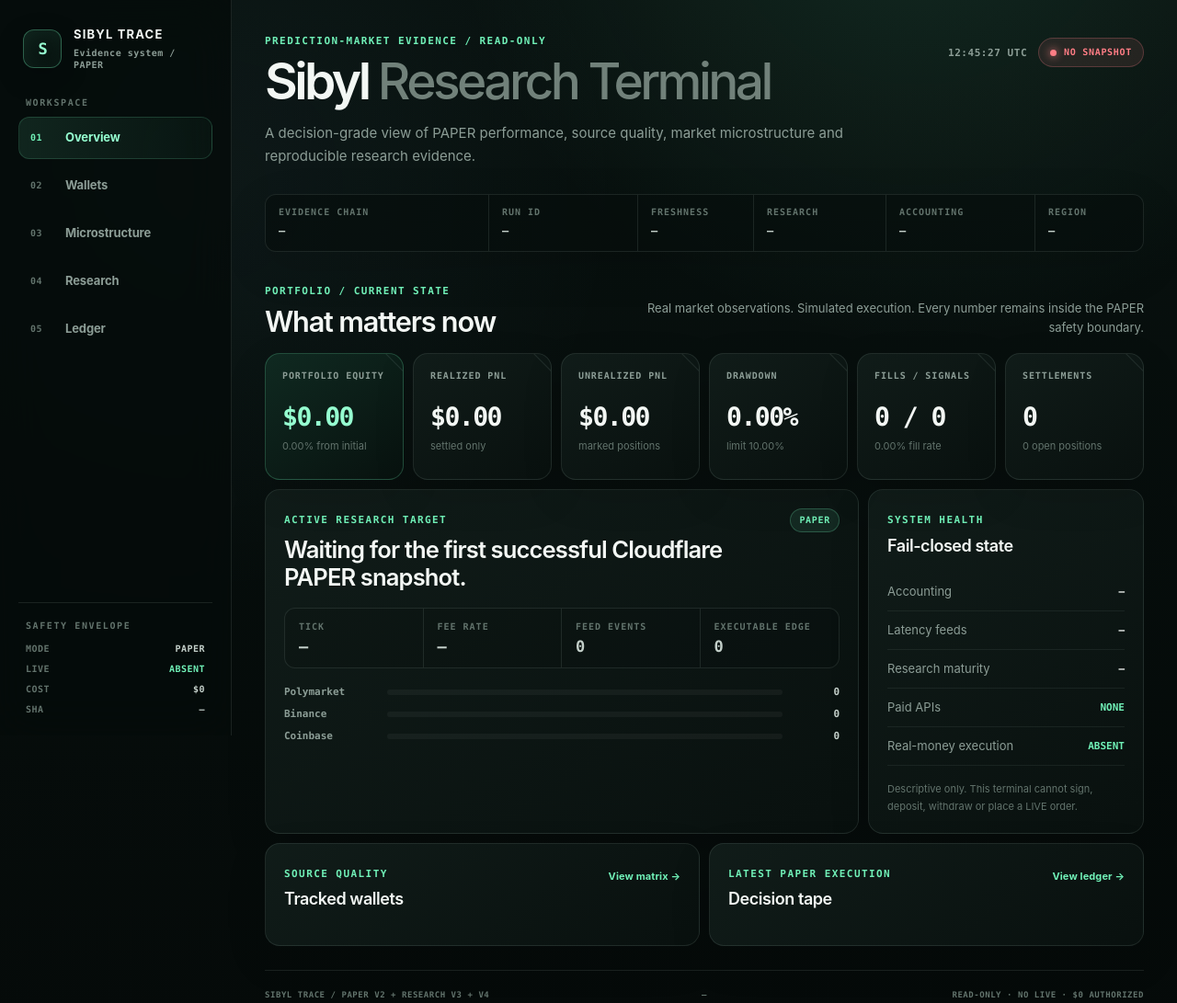
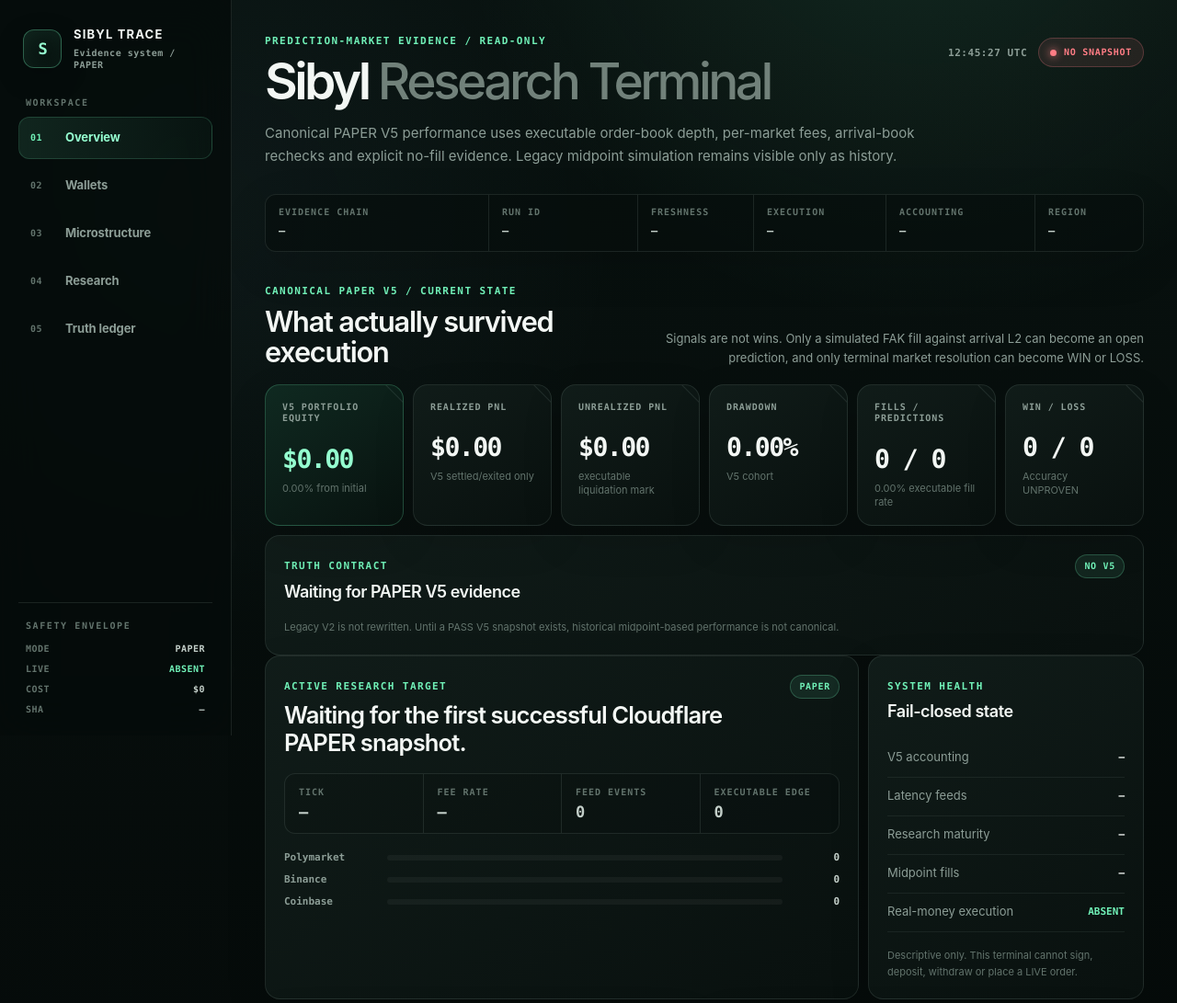
Before and after one commit to simonkey888/Sibyl-Trace, a plain HTML site: page apps/dashboard/public/index.html in a window 1280 px wide. Shown: the top 1091 px of the page at 92% size. Drawn offline with Linux system fonts and the light colour scheme; no server answers.

Commit message:
feat(v5): make truthful execution cohort canonical in dashboard

```diff
--- a/apps/dashboard/public/index.html
+++ b/apps/dashboard/public/index.html
@@ -5,7 +5,7 @@
   <meta name="viewport" content="width=device-width, initial-scale=1.0" />
   <meta name="color-scheme" content="dark" />
   <meta name="theme-color" content="#07100f" />
-  <meta name="description" content="Sibyl Trace PAPER research terminal for prediction-market evidence, execution simulation and market microstructure." />
+  <meta name="description" content="Sibyl Trace PAPER research terminal for prediction-market evidence, truthful execution simulation and market microstructure." />
   <title>Sibyl Trace — Research Terminal</title>
   <link rel="stylesheet" href="/styles.css" />
 </head>
@@ -28,7 +28,7 @@
         <button class="nav-item" data-view="wallets"><span>02</span><b>Wallets</b></button>
         <button class="nav-item" data-view="latency"><span>03</span><b>Microstructure</b></button>
         <button class="nav-item" data-view="research"><span>04</span><b>Research</b></button>
-        <button class="nav-item" data-view="ledger"><span>05</span><b>Ledger</b></button>
+        <button class="nav-item" data-view="ledger"><span>05</span><b>Truth ledger</b></button>
       </nav>
 
       <div class="rail-status" aria-label="Safety state">
@@ -45,7 +45,7 @@
         <div class="topbar-copy">
           <p class="eyebrow">PREDICTION-MARKET EVIDENCE / READ-ONLY</p>
           <h1>Sibyl <span>Research Terminal</span></h1>
-          <p class="lede">A decision-grade view of PAPER performance, source quality, market microstructure and reproducible research evidence.</p>
+          <p class="lede">Canonical PAPER V5 performance uses executable order-book depth, per-market fees, arrival-book rechecks and explicit no-fill evidence. Legacy midpoint simulation remains visible only as history.</p>
         </div>
         <div class="top-status">
           <time id="utcClock">--:--:-- UTC</time>
@@ -57,29 +57,37 @@
         <div><span>EVIDENCE CHAIN</span><b id="evidenceValue">—</b></div>
         <div><span>RUN ID</span><b id="runValue">—</b></div>
         <div><span>FRESHNESS</span><b id="ageValue">—</b></div>
-        <div><span>RESEARCH</span><b id="watchdogValue">—</b></div>
+        <div><span>EXECUTION</span><b id="executionModelValue">—</b></div>
         <div><span>ACCOUNTING</span><b id="accountingValue">—</b></div>
         <div><span>REGION</span><b id="geoValue">—</b></div>
       </section>
 
       <section id="overview" class="view active" aria-labelledby="overviewTitle">
         <div class="view-heading">
-          <div><span class="kicker">PORTFOLIO / CURRENT STATE</span><h2 id="overviewTitle">What matters now</h2></div>
-          <p>Real market observations. Simulated execution. Every number remains inside the PAPER safety boundary.</p>
+          <div><span class="kicker">CANONICAL PAPER V5 / CURRENT STATE</span><h2 id="overviewTitle">What actually survived execution</h2></div>
+          <p>Signals are not wins. Only a simulated FAK fill against arrival L2 can become an open prediction, and only terminal market resolution can become WIN or LOSS.</p>
         </div>
 
         <div class="metric-grid">
           <article class="metric primary">
-            <span>PORTFOLIO EQUITY</span>
+            <span>V5 PORTFOLIO EQUITY</span>
             <strong id="equityValue">$0.00</strong>
             <small id="equityReturn">0.00% from initial</small>
           </article>
-          <article class="metric"><span>REALIZED PNL</span><strong id="realizedValue">$0.00</strong><small>settled only</small></article>
-          <article class="metric"><span>UNREALIZED PNL</span><strong id="unrealizedValue">$0.00</strong><small>marked positions</small></article>
-          <article class="metric"><span>DRAWDOWN</span><strong id="drawdownValue">0.00%</strong><small>limit 10.00%</small></article>
-          <article class="metric"><span>FILLS / SIGNALS</span><strong id="fillSignalValue">0 / 0</strong><small id="fillRateValue">0.00% fill rate</small></article>
-          <article class="metric"><span>SETTLEMENTS</span><strong id="settledValue">0</strong><small id="openPositionValue">0 open positions</small></article>
+          <article class="metric"><span>REALIZED PNL</span><strong id="realizedValue">$0.00</strong><small>V5 settled/exited only</small></article>
+          <article class="metric"><span>UNREALIZED PNL</span><strong id="unrealizedValue">$0.00</strong><small>executable liquidation mark</small></article>
+          <article class="metric"><span>DRAWDOWN</span><strong id="drawdownValue">0.00%</strong><small>V5 cohort</small></article>
+          <article class="metric"><span>FILLS / PREDICTIONS</span><strong id="fillSignalValue">0 / 0</strong><small id="fillRateValue">0.00% executable fill rate</small></article>
+          <article class="metric"><span>WIN / LOSS</span><strong id="settledValue">0 / 0</strong><small id="openPositionValue">Accuracy UNPROVEN</small></article>
         </div>
+
+        <article class="panel truth-banner" id="truthBanner">
+          <div class="panel-head">
+            <div><span class="kicker">TRUTH CONTRACT</span><h2 id="truthTitle">Waiting for PAPER V5 evidence</h2></div>
+            <span class="badge" id="truthState">NO V5</span>
+          </div>
+          <p id="truthCopy" class="note">Legacy V2 is not rewritten. Until a PASS V5 snapshot exists, historical midpoint-based performance is not canonical.</p>
+        </article>
 
         <div class="split split-wide">
           <article class="panel market-panel">
@@ -103,10 +111,10 @@
           <article class="panel health-panel">
             <div class="panel-head"><div><span class="kicker">SYSTEM HEALTH</span><h2>Fail-closed state</h2></div></div>
             <div class="health-list">
-              <div><span>Accounting</span><b id="healthAccounting">—</b></div>
+              <div><span>V5 accounting</span><b id="healthAccounting">—</b></div>
               <div><span>Latency feeds</span><b id="healthLatency">—</b></div>
               <div><span>Research maturity</span><b id="healthResearch">—</b></div>
-              <div><span>Paid APIs</span><b class="good">NONE</b></div>
+              <div><span>Midpoint fills</span><b id="midpointFillValue">—</b></div>
               <div><span>Real-money execution</span><b class="good">ABSENT</b></div>
             </div>
             <p class="note">Descriptive only. This terminal cannot sign, deposit, withdraw or place a LIVE order.</p>
@@ -119,17 +127,17 @@
             <div id="walletCards" class="card-stack"></div>
           </article>
           <article class="panel">
-            <div class="panel-head"><div><span class="kicker">LATEST PAPER EXECUTION</span><h2>Decision tape</h2></div><button class="jump" data-jump="ledger">View ledger →</button></div>
+            <div class="panel-head"><div><span class="kicker">LATEST V5 DECISIONS</span><h2>Execution tape</h2></div><button class="jump" data-jump="ledger">View truth ledger →</button></div>
             <div id="orderCards" class="card-stack"></div>
           </article>
         </div>
       </section>
 
       <section id="wallets" class="view" aria-labelledby="walletsTitle">
-        <div class="section-head"><div><span class="kicker">WALLET INTELLIGENCE</span><h2 id="walletsTitle">Source quality, without the leaderboard theater</h2></div><p>GLOBAL ranks source quality. EDGE measures PAPER execution copyability and remains unproven until its sample matures.</p></div>
+        <div class="section-head"><div><span class="kicker">WALLET INTELLIGENCE</span><h2 id="walletsTitle">Source quality is not Sibyl accuracy</h2></div><p>Wallet win rate describes the copied public source. Sibyl V5 accuracy is computed separately from resolved BUY entries that actually received a simulated fill.</p></div>
         <article class="panel table-panel">
           <div class="table-scroll"><table>
-            <thead><tr><th>Source</th><th>Short</th><th>Long</th><th>Global</th><th>Edge</th><th>Edge n</th><th>Win rate</th><th>Profit factor</th><th>Realized PnL</th></tr></thead>
+            <thead><tr><th>Source</th><th>Score</th><th>Closed n</th><th>Win rate</th><th>Profit factor</th><th>Source realized PnL</th></tr></thead>
             <tbody id="walletTable"></tbody>
           </table></div>
         </article>
@@ -150,7 +158,7 @@
       </section>
 
       <section id="research" class="view" aria-labelledby="researchTitle">
-        <div class="section-head"><div><span class="kicker">HYPOTHESIS LEDGER</span><h2 id="researchTitle">Evidence before narrative</h2></div><p>External trader claims are reconstructed from public evidence and remain separate from Sibyl's own PAPER performance.</p></div>
+        <div class="section-head"><div><span class="kicker">HYPOTHESIS LEDGER</span><h2 id="researchTitle">Evidence before narrative</h2></div><p>External trader claims are reconstructed from public evidence and remain separate from Sibyl's own V5 PAPER performance.</p></div>
         <div id="referenceGrid" class="reference-grid"></div>
         <article class="panel hypothesis-panel">
           <div class="panel-head"><div><span class="kicker">PREREGISTERED</span><h2>Hypothesis IDs</h2></div></div>
@@ -159,24 +167,24 @@
       </section>
 
       <section id="ledger" class="view" aria-labelledby="ledgerTitle">
-        <div class="section-head"><div><span class="kicker">PAPER LEDGER</span><h2 id="ledgerTitle">Every decision stays inspectable</h2></div><p>Rejected attempts remain visible. Settled PnL is separated from marked PnL.</p></div>
+        <div class="section-head"><div><span class="kicker">PAPER V5 TRUTH LEDGER</span><h2 id="ledgerTitle">Prediction → execution → resolution</h2></div><p>REJECTED and NO_FILL stay visible but never become wins or losses. OPEN means a filled BUY still awaits terminal resolution.</p></div>
         <article class="panel table-panel">
           <div class="table-scroll"><table>
-            <thead><tr><th>Time</th><th>Market</th><th>Side</th><th>Source</th><th>Observed</th><th>Slippage</th><th>Filled USD</th><th>Status</th></tr></thead>
+            <thead><tr><th>Time</th><th>Market</th><th>Side</th><th>Source</th><th>Fill / effective</th><th>Fee</th><th>Filled</th><th>Status</th><th>Result</th></tr></thead>
             <tbody id="orderTable"></tbody>
           </table></div>
         </article>
         <article class="panel table-panel position-panel">
-          <div class="panel-head pad-head"><div><span class="kicker">OPEN POSITIONS</span><h2>Marked inventory</h2></div></div>
+          <div class="panel-head pad-head"><div><span class="kicker">OPEN V5 INVENTORY</span><h2>Executable liquidation marks</h2></div></div>
           <div class="table-scroll"><table>
-            <thead><tr><th>Market</th><th>Outcome</th><th>Shares</th><th>Average</th><th>Current</th><th>Realized</th></tr></thead>
+            <thead><tr><th>Market</th><th>Outcome</th><th>Shares</th><th>Cost/share</th><th>Liquidation/share</th><th>Mark value</th><th>Realized</th></tr></thead>
             <tbody id="positionTable"></tbody>
           </table></div>
         </article>
       </section>
 
       <footer>
-        <span>SIBYL TRACE / PAPER V2 + RESEARCH V3 + V4</span>
+        <span>SIBYL TRACE / PAPER V5 + LEGACY V2 + RESEARCH V3/V4</span>
         <span id="footerVersion">—</span>
         <span>READ-ONLY · NO LIVE · $0 AUTHORIZED</span>
       </footer>
```
